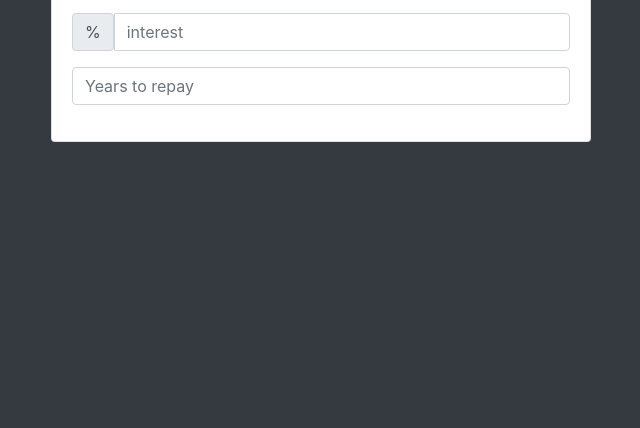
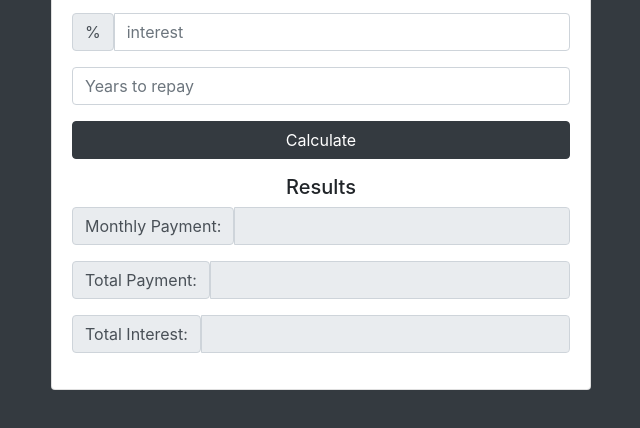
Before and after one commit to codingXllama/Loan-Calculator, a plain HTML site: page index.html in a window 1280 px wide. Shown: the part 182-610 px from the top of the page, without its empty margins (319-959 px from the left). Drawn offline with nearby package versions, Linux system fonts and the light colour scheme.

Commit message:
Completed building the UI

```diff
--- a/app.js
+++ b/app.js
@@ -0,0 +1 @@
+alert ('hi');
--- a/index.html
+++ b/index.html
@@ -27,7 +27,8 @@
                             <div class="input-group">
                                 <!-- adding a background on the $ sign-->
                                 <span class="input-group-text">$</span>
-                                <input type="text" class="form-control" id="amount" placeholder="Loan Amount">
+                                <input type="number" class="form-control" id="amount" placeholder="Loan Amount"
+                                    required>
                             </div>
                         </div>
                         <!-- Creating the interest field -->
@@ -35,19 +36,59 @@
                             <div class="input-group">
                                 <!-- adding a background on the % sign -->
                                 <span class="input-group-text">%</span>
-                                <input type="text" class="form-control" id="interest" placeholder="interest">
+                                <input type="text" class="form-control" id="interest" placeholder="interest" required>
                             </div>
                         </div>
 
                         <!-- Creating the input field for years to repay -->
                         <div class="form-group">
-                            <input type="text" class="form-control" id="years" placeholder="Years to repay">
+                            <input type="text" class="form-control" id="years" placeholder="Years to repay" required>
 
                         </div>
 
                         <!-- Creating the submit button -->
+                        <div class="form-group">
+                            <input type="submit" value="Calculate" class="btn btn-dark btn-block">
+                        </div>
+                    </form>
 
-                    </form>
+                    <!-- CREATING THE LOADER -->
+                    <div id="loading">
+                        <!-- <img src="/img/loading.gif" alt=""> -->
+                    </div>
+                    <!-- RESULTS IS PLACED HERE -->
+                    <div class="results" class="pt-4">
+                        <h5>Results</h5>
+                        <div class="form-group">
+                            <!-- Creating the RESULTS field -->
+                            <div class="input-group">
+                                <!-- adding a background on the Monlty Payment sign-->
+                                <span class="input-group-text">Monthly Payment: </span>
+                                <!-- making the place holder to be disabled becuase it's the output field, we don't want the user to change it -->
+                                <input type="number" class="form-control" id="monthly-payment" disabled>
+                            </div>
+                        </div>
+
+                        <!-- CREATING THE TOTAL PAYMENT RESULT OUTPUT -->
+                        <div class="form-group">
+                            <div class="input-group">
+                                <!-- adding a background on the Monlty Payment sign-->
+                                <span class="input-group-text">Total Payment: </span>
+                                <!-- making the place holder to be disabled becuase it's the output field, we don't want the user to change it -->
+                                <input type="number" class="form-control" id="total-payment" disabled>
+                            </div>
+                        </div>
+
+                        <!-- CREATING THE TOTAL INTEREST RESULT OUTPUT -->
+                        <div class="form-group">
+                            <div class="input-group">
+                                <!-- adding a background on the Monlty Payment sign-->
+                                <span class="input-group-text">Total Interest: </span>
+                                <!-- making the place holder to be disabled becuase it's the output field, we don't want the user to change it -->
+                                <input type="number" class="form-control" id="total-interest" disabled>
+                            </div>
+                        </div>
+                    </div>
                 </div>
             </div>
         </div>
@@ -73,6 +114,7 @@
     <script src="https://stackpath.bootstrapcdn.com/bootstrap/4.3.1/js/bootstrap.min.js"
         integrity="sha384-JjSmVgyd0p3pXB1rRibZUAYoIIy6OrQ6VrjIEaFf/nJGzIxFDsf4x0xIM+B07jRM" crossorigin="anonymous">
     </script>
+    <script src="/app.js"></script>
 </body>
 
 </html>
```
Also changed, not shown: img/learns.txt.
